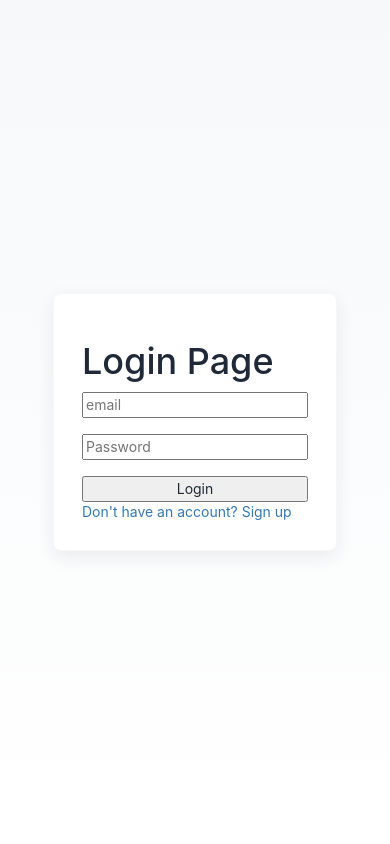
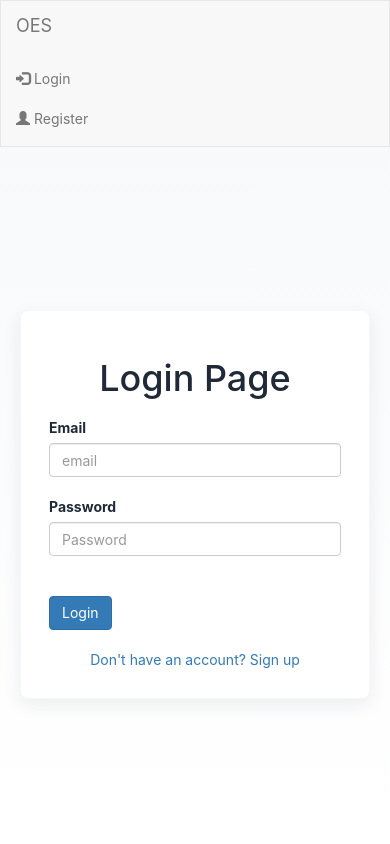
Before and after one commit to guregu-san/Online-Examination-System, a Flask app: page /login in a window 390 px wide. Run offline with Flask 3, Linux system fonts and the light colour scheme; some libraries are stand-ins or nearby versions.

Commit message:
Implement user authentication and role management with login/logout functionality

```diff
--- a/app/auth/auth.py
+++ b/app/auth/auth.py
@@ -1,6 +1,7 @@
 from app import app
-from flask import Blueprint, render_template, redirect, url_for, request
+from flask import Blueprint, render_template, redirect, url_for, request, flash
 from flask_bootstrap import Bootstrap
+from flask_login import UserMixin, login_user, LoginManager, login_required, logout_user, current_user
 from app.auth.form import LoginForm, RegisterForm
 from app.auth.models import db, Students, Instructors
 from flask_bcrypt import Bcrypt
@@ -9,21 +10,48 @@ app.config['SQLALCHEMY_DATABASE_URI'] = 'sqlite:///../oesDB.db'
 # app.config['SQLALCHEMY_TRACK_MODIFICATIONS'] = False
 authBp = Blueprint("authBp", __name__, template_folder="templates")
 
-
-
 db.init_app(app)
 bcrypt = Bcrypt(app)
 
+
+login_manager = LoginManager()
+login_manager.init_app(app)
+login_manager.login_view = 'authBp.login'
+
+
+@login_manager.user_loader
+def load_user(user_id):
+    if user_id.startswith('student-'):
+        return Students.query.get(int(user_id.split('-')[1]))
+    elif user_id.startswith('instructor-'):
+        return Instructors.query.get(int(user_id.split('-')[1]))
+    return None
 
 
 @authBp.route('/login', methods=['GET', 'POST'])
 def login():
     form = LoginForm()
     if form.validate_on_submit():
-        return redirect(url_for('dashboard'))
+        user = Students.query.filter_by(email=form.email.data).first()
+        role = "Student"
+        if not user:
+            user = Instructors.query.filter_by(email=form.email.data).first()
+            role = "Instructor"
+
+        if user and bcrypt.check_password_hash(user.password_hash, form.password.data):
+            login_user(user)
+            return redirect(url_for('dashboard'))
+        else:
+            flash('Invalid email or password')
 
     return render_template('login.html', form=form)
 
+
+@authBp.route('/logout')
+@login_required
+def logout():
+    logout_user()
+    return redirect(url_for('authBp.login'))
 
 @authBp.route('/register', methods=['GET', 'POST'])
 def register():
--- a/app/auth/form.py
+++ b/app/auth/form.py
@@ -6,15 +6,15 @@ from app.auth.models import Students, Instructors
 
 
 class LoginForm(FlaskForm):
-    email = StringField(validators=[InputRequired(), Length(min=4, max=20)], render_kw={"placeholder": "email"})
-    password = PasswordField(validators=[InputRequired(), Length(min=8, max=20)], render_kw={"placeholder": "Password"})
+    email = StringField(validators=[InputRequired(), Length(min=4, max=50)], render_kw={"placeholder": "email"})
+    password = PasswordField(validators=[InputRequired(), Length(min=8, max=50)], render_kw={"placeholder": "Password"})
 
     submit = SubmitField('Login')
 
 
 class RegisterForm(FlaskForm):
     email = StringField(validators=[InputRequired(), Length(min=4, max=50)], render_kw={"placeholder": "email"})
-    password = PasswordField(validators=[InputRequired(), Length(min=8, max=20)], render_kw={"placeholder": "Password"})
+    password = PasswordField(validators=[InputRequired(), Length(min=8, max=50)], render_kw={"placeholder": "Password"})
     role = RadioField('Role', choices=[('Student'), ('Instructor')], default='Student')
     roll_number = StringField(validators=[Optional()], render_kw={"placeholder": "Roll Number"})
     name = StringField(validators=[Optional(), Length(min=2, max=50)], render_kw={"placeholder": "Name"})
--- a/app/auth/templates/login.html
+++ b/app/auth/templates/login.html
@@ -5,17 +5,24 @@
 {%block title%}Login!{%endblock%}
 
 {%block main_content%}
- <div class="card">
-
+<div class="card-container">
+    <div class="card">
         <h1>Login Page</h1>
         <form method="POST" action="">
             {{ form.hidden_tag() }}
-            {{ form.email }}
-            {{ form.password }}
-            {{ form.submit }}
+            <div class="form-group">
+                {{ form.email.label }}
+                {{ form.email(class="form-control") }}
+            </div>
+            <div class="form-group">
+                {{ form.password.label }}
+                {{ form.password(class="form-control") }}
+            </div>
+            <div class="form-group">
+                {{ form.submit(class="btn btn-primary") }}
+            </div>
         </form>
-
         <a href="{{url_for('authBp.register')}}">Don't have an account? Sign up</a><br>
-
     </div>
+</div>
 {%endblock%}
--- a/app/home.py
+++ b/app/home.py
@@ -1,5 +1,6 @@
 from flask import Flask, render_template
 from app import app
+from flask_login import login_required, current_user
 
 @app.route('/')
 @app.route('/home', methods=['GET'])
@@ -7,8 +8,9 @@ def home():
     return render_template('home.html')
 
 @app.route('/dashboard', methods=['GET', 'POST'])
+@login_required
 def dashboard():
-    return render_template('dashboard.html')
+    return render_template('dashboard.html', user=current_user)
 
 '''
 @app.route('/take_exam', methods=['GET', 'POST'])
--- a/app/static/style.css
+++ b/app/static/style.css
@@ -18,15 +18,8 @@ body{
 	color:var(--text);
 	-webkit-font-smoothing:antialiased;
 	-moz-osx-font-smoothing:grayscale;
-	display:flex;
 	align-items:center;
 	justify-content:center;
-	padding:40px 20px;
-}
-
-.container{
-	width:100%;
-	max-width:420px;
 }
 
 .card{
@@ -35,22 +28,53 @@ body{
 	box-shadow:var(--shadow);
 	padding:28px;
 	border:1px solid rgba(15,23,42,0.03);
+	max-width: 500px;
+	width: 100%;
+	text-align: center;
 }
-
-form{
-	display: flex;
-	flex-direction: column;
-	gap: 16px;
-}
-
-.form-row{
-	display:flex;
-	flex-direction:column
-}
-
 
 .radio-inline{
 	display:flex;
-	gap:26px;
-	flex-wrap:wrap;
 }
+
+.radio-item {
+    margin-right: 25px;
+}
+
+.card-container {
+    display: flex;
+    justify-content: center;
+    align-items: center;
+    min-height: 80vh;
+}
+
+@media (max-width: 768px) {
+    .card-container {
+        padding: 20px;
+    }
+    .card {
+        width: 100%;
+    }
+}
+
+.card h1 {
+    margin-bottom: 20px;
+}
+
+.card p {
+    color: var(--muted);
+    margin-bottom: 20px;
+}
+
+.card .btn {
+    margin-top: 20px;
+}
+
+.card .form-group {
+    margin-bottom: 20px;
+    text-align: left;
+}
+
+.card .form-control {
+    width: 100%;
+}
--- a/app/templates/base.html
+++ b/app/templates/base.html
@@ -8,6 +8,25 @@
 {% endblock %}
 
 {% block navbar %}
+<nav class="navbar navbar-default">
+    <div class="container-fluid">
+        <div class="navbar-header">
+            {% if current_user.is_authenticated %}
+                <a class="navbar-brand" href="{{ url_for('dashboard') }}">OES</a>
+            {% else %}
+                <a class="navbar-brand" href="{{ url_for('home') }}">OES</a>
+            {% endif %}
+        </div>
+        <ul class="nav navbar-nav navbar-right">
+            {% if current_user.is_authenticated %}
+                <li><a href="{{ url_for('authBp.logout') }}"><span class="glyphicon glyphicon-log-out"></span> Logout</a></li>
+            {% else %}
+                <li><a href="{{ url_for('authBp.login') }}"><span class="glyphicon glyphicon-log-in"></span> Login</a></li>
+                <li><a href="{{ url_for('authBp.register') }}"><span class="glyphicon glyphicon-user"></span> Register</a></li>
+            {% endif %}
+        </ul>
+    </div>
+</nav>
 {% endblock %}
 
 
```
Also changed, not shown: app/auth/models.py (+12 -2 lines), app/auth/templates/register.html (+15 -15 lines), app/templates/dashboard.html (+9 -8 lines), oesDB.db.
